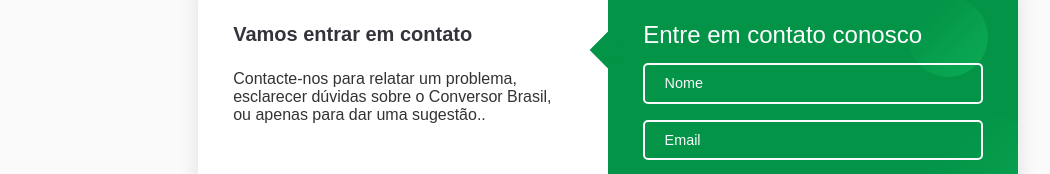
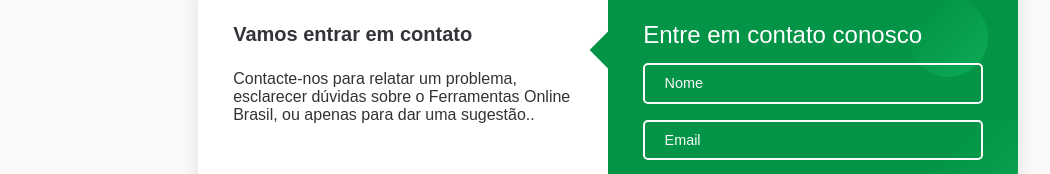
Before and after one commit to danielbeling/ferramentasonlinebrasil, a React (Create React App) app: page /contact in a window 1280 px wide. Shown: the part 282-456 px from the top of the page, without its empty margins (32-1082 px from the left). Built offline with nearby package versions, Linux system fonts and the light colour scheme.

Commit message:
Update Contact.jsx

```diff
--- a/src/pages/Contact.jsx
+++ b/src/pages/Contact.jsx
@@ -73,7 +73,7 @@ const Contact = () => {
           <div className="contact-info">
             <h3 className="title">Vamos entrar em contato</h3>
             <p className="contact_text">
-              Contacte-nos para relatar um problema, esclarecer dúvidas sobre o Conversor Brasil, ou apenas para dar uma sugestão..
+              Contacte-nos para relatar um problema, esclarecer dúvidas sobre o Ferramentas Online Brasil, ou apenas para dar uma sugestão..
             </p>
             <div className="social-media">
               <p>Conecte-se conosco:</p>
```
